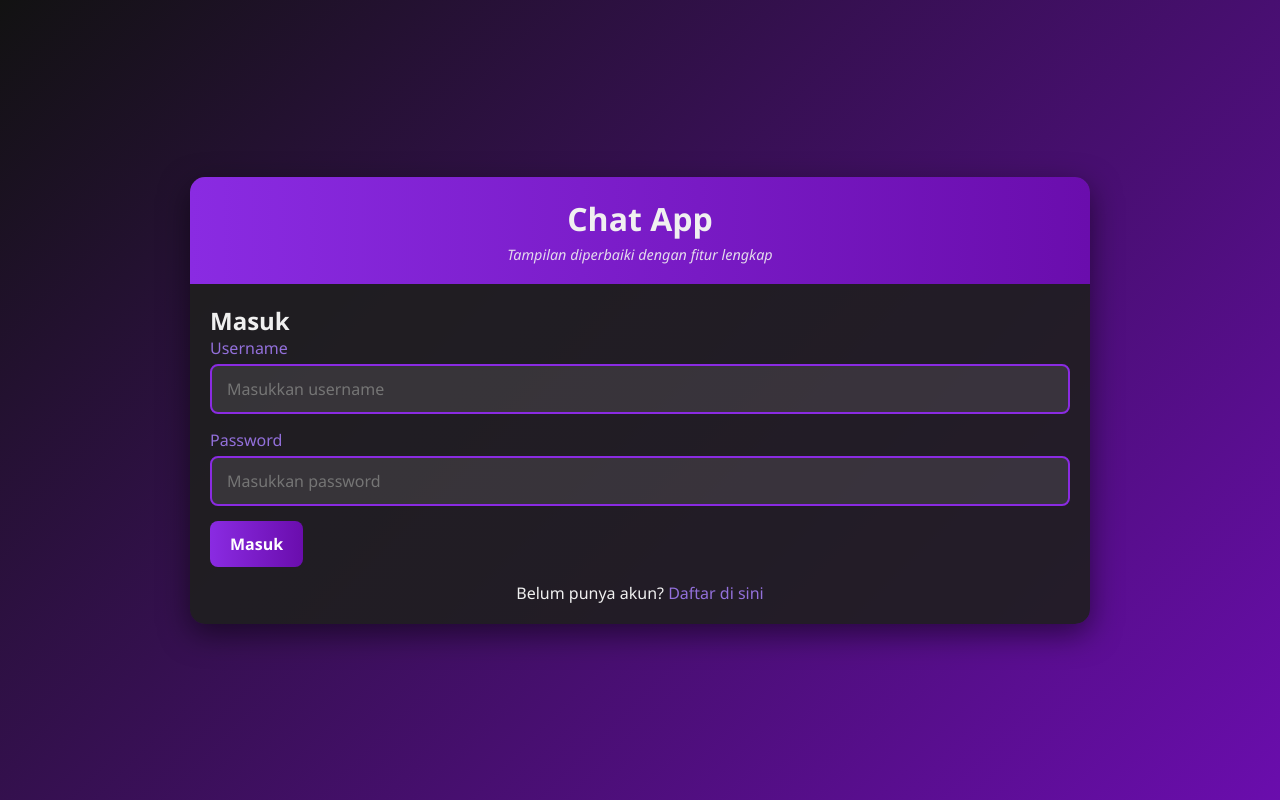
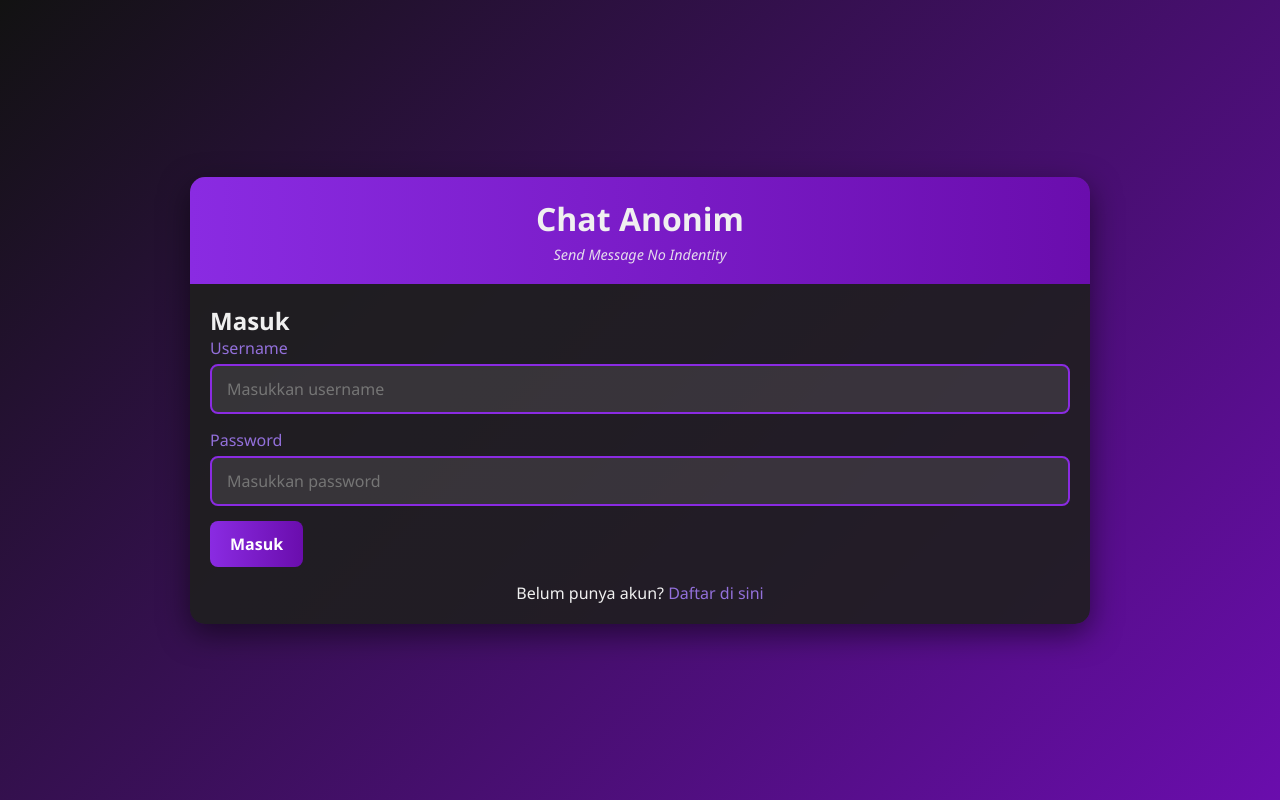
Before and after one commit to xbotz-ofc/Chat-Anonim, a plain HTML site: page index.html in a window 1280 px wide. Drawn offline with Linux system fonts and the light colour scheme.

Commit message:
Update index.html

```diff
--- a/index.html
+++ b/index.html
@@ -3,7 +3,7 @@
 <head>
     <meta charset="UTF-8">
     <meta name="viewport" content="width=device-width, initial-scale=1.0">
-    <title>Chat App - Tampilan Diperbaiki</title>
+    <title>Chat Anonim</title>
     <script src="https://www.gstatic.com/firebasejs/8.10.1/firebase-app.js"></script>
     <script src="https://www.gstatic.com/firebasejs/8.10.1/firebase-database.js"></script>
     <style>
@@ -348,8 +348,8 @@
 <body>
     <div class="container">
         <header>
-            <h1>Chat App</h1>
-            <p class="tagline">Tampilan diperbaiki dengan fitur lengkap</p>
+            <h1>Chat Anonim</h1>
+            <p class="tagline">Send Message No Indentity</p>
         </header>
 
         <div id="authContainer" class="auth-container">
@@ -394,7 +394,7 @@
         <div id="chatContainer" class="chat-container hidden">
             <div class="user-info">
                 <p>Anda masuk sebagai: <strong id="currentUsername"></strong></p>
-                <button id="btnLogout">Keluar</button>
+                <button id="btnLogout">Exit</button>
             </div>
 
             <!-- Navigation Tabs -->
```
